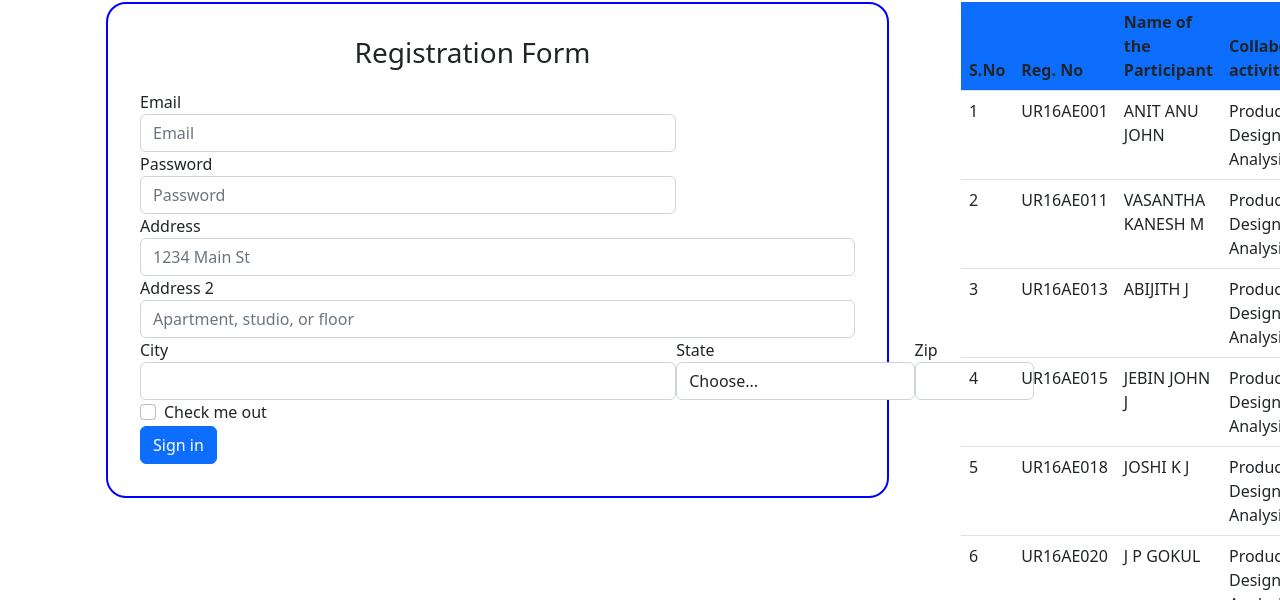
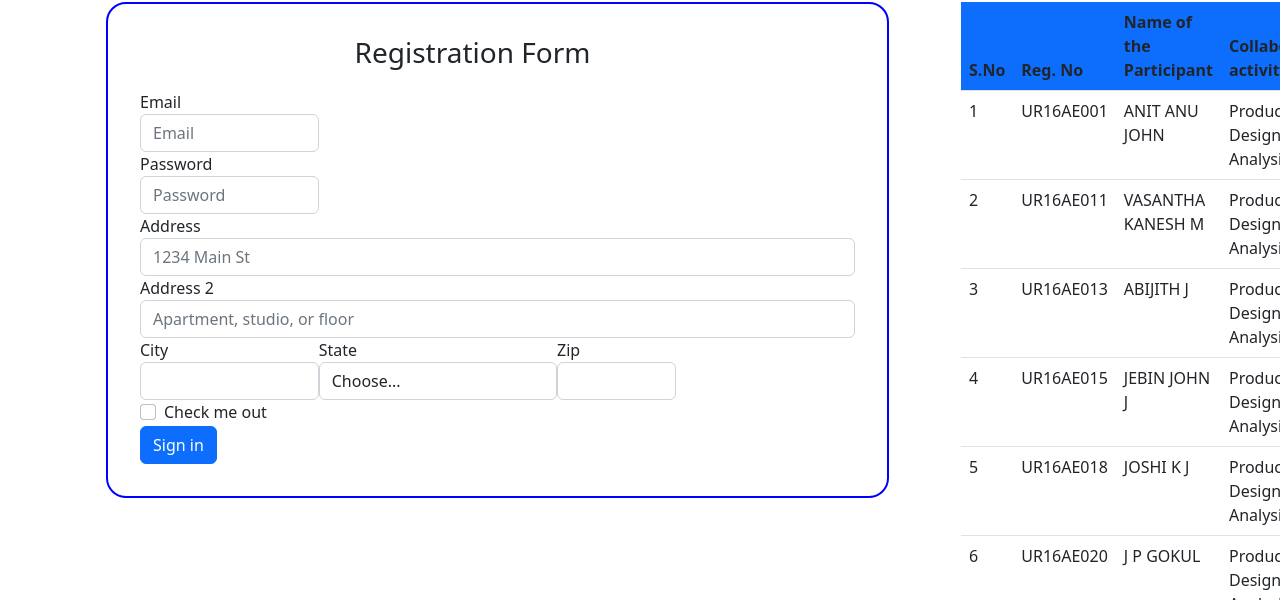
Before and after one commit to swaroopNKS/Exp4, a plain HTML site: page web_exp4/index.html in a window 1280 px wide. Shown: the part 522-1122 px from the top of the page. Drawn offline with nearby package versions, Linux system fonts and the light colour scheme.

Commit message:
Update index.html

```diff
--- a/web_exp4/index.html
+++ b/web_exp4/index.html
@@ -96,11 +96,11 @@
                     <form class="reg-form">
                         <h3>Registration Form</h3>
                         <div class="form-row">
-                            <div class="form-group col-md-9">
+                            <div class="form-group col-md-3">
                                 <label for="inputEmail4">Email</label>
                                 <input type="email" class="form-control" id="inputEmail4" placeholder="Email">
                             </div>
-                            <div class="form-group col-md-9">
+                            <div class="form-group col-md-3">
                                 <label for="inputPassword4">Password</label>
                                 <input type="password" class="form-control" id="inputPassword4" placeholder="Password">
                             </div>
@@ -115,7 +115,7 @@
                                 placeholder="Apartment, studio, or floor">
                         </div>
                         <div class="form-row d-flex">
-                            <div class="form-group col-md-9">
+                            <div class="form-group col-md-3">
                                 <label for="inputCity">City</label>
                                 <input type="text" class="form-control" id="inputCity">
                             </div>
```
